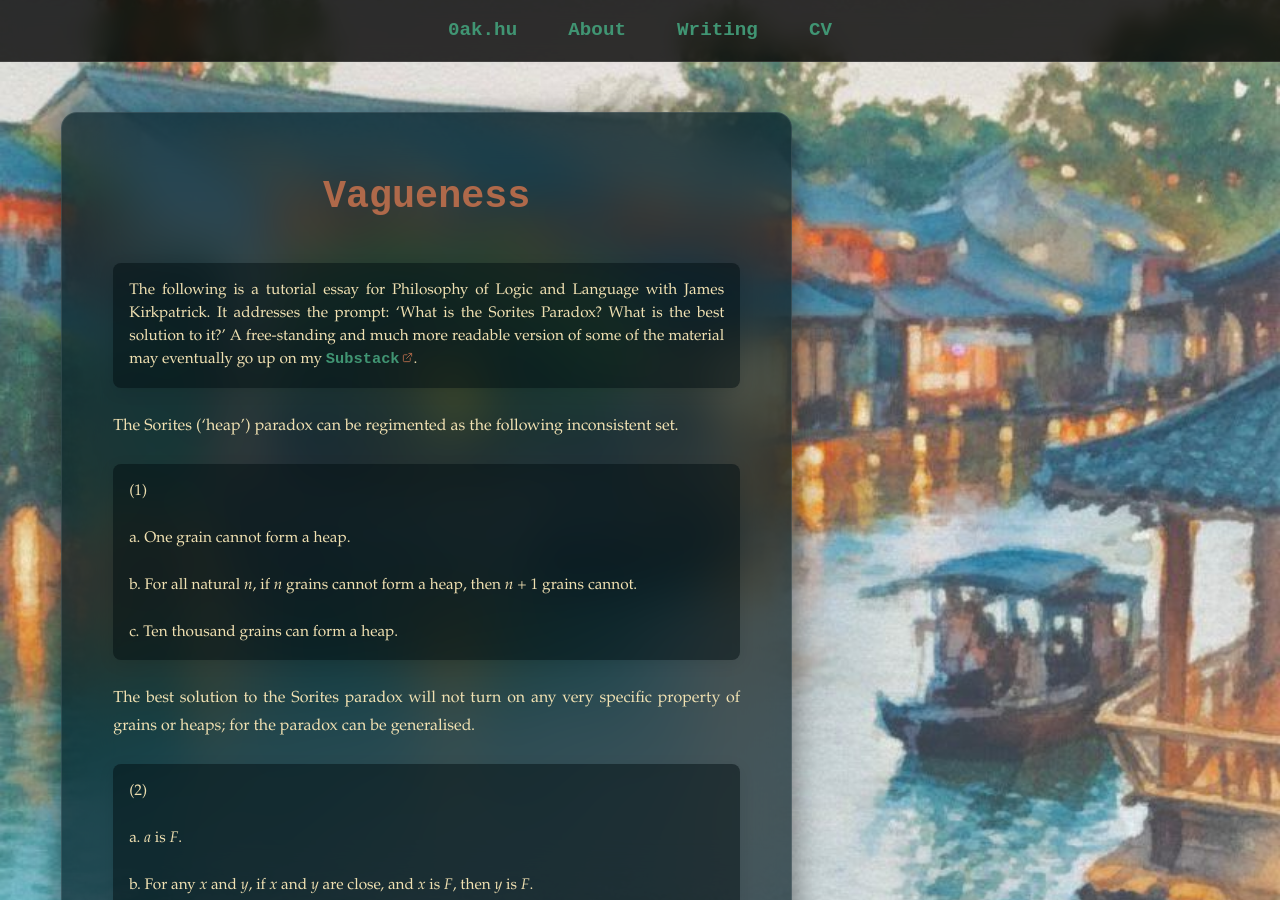
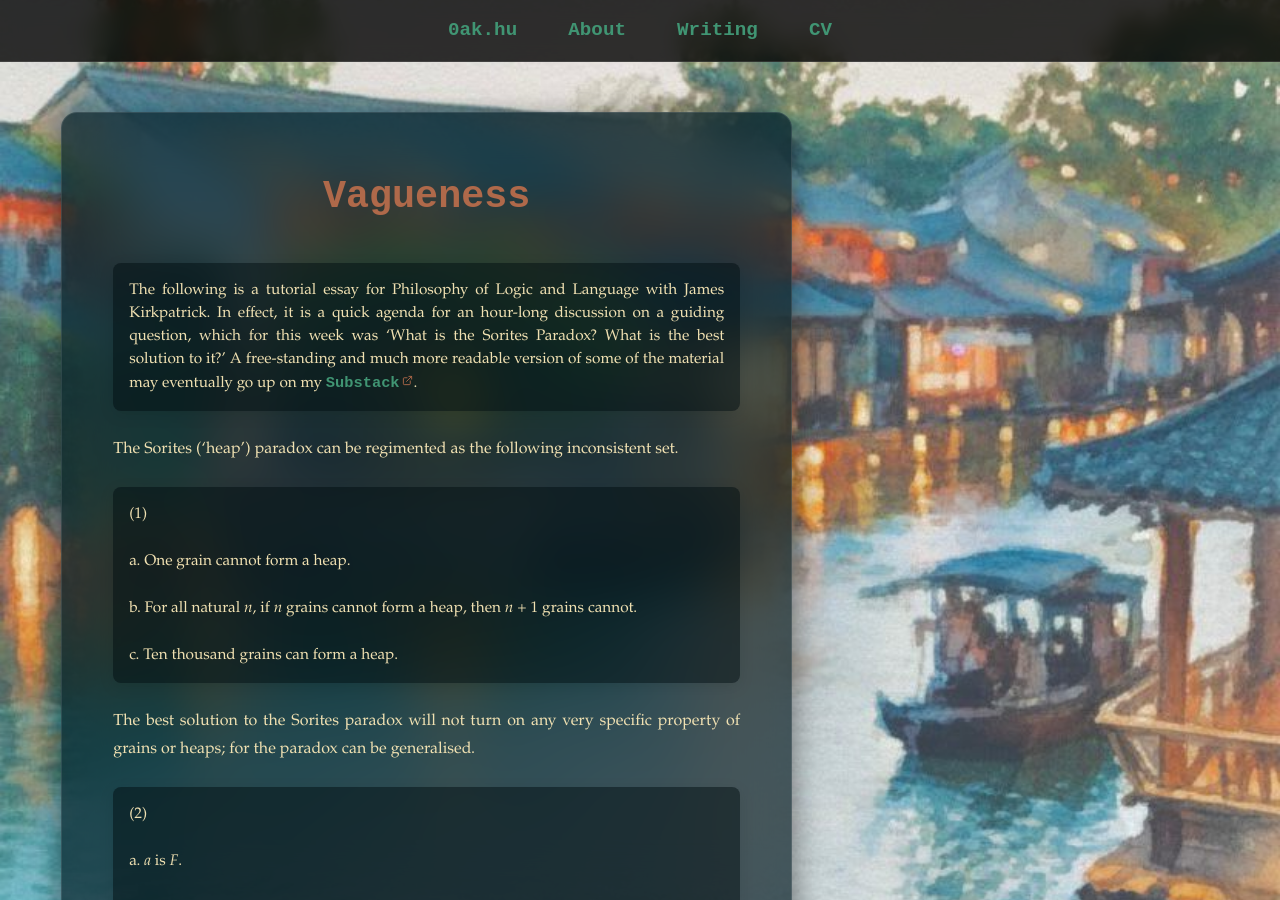
Before and after one commit to oak-hu/oak-hu.github.io, a Jekyll site: the page built from writing/vagueness.md, in a window 1280 px wide and 900 px high. Built offline with Jekyll 4.4.1, drawn with Linux system fonts in a browser that asks for light colours; some web fonts are replaced.

Commit message:
Update vagueness.md

```diff
--- a/writing/vagueness.md
+++ b/writing/vagueness.md
@@ -7,7 +7,7 @@
 
 # Vagueness
 
-> The following is a tutorial essay for Philosophy of Logic and Language with James Kirkpatrick. It addresses the prompt: ‘What is the Sorites Paradox? What is the best solution to it?’ A free-standing and much more readable version of some of the material may eventually go up on my [Substack](https://offhandquibbles.substack.com).
+> The following is a tutorial essay for Philosophy of Logic and Language with James Kirkpatrick. In effect, it is a quick agenda for an hour-long discussion on a guiding question, which for this week was ‘What is the Sorites Paradox? What is the best solution to it?’ A free-standing and much more readable version of some of the material may eventually go up on my [Substack](https://offhandquibbles.substack.com).
 
 The Sorites (‘heap’) paradox can be regimented as the following inconsistent set.
 
```
